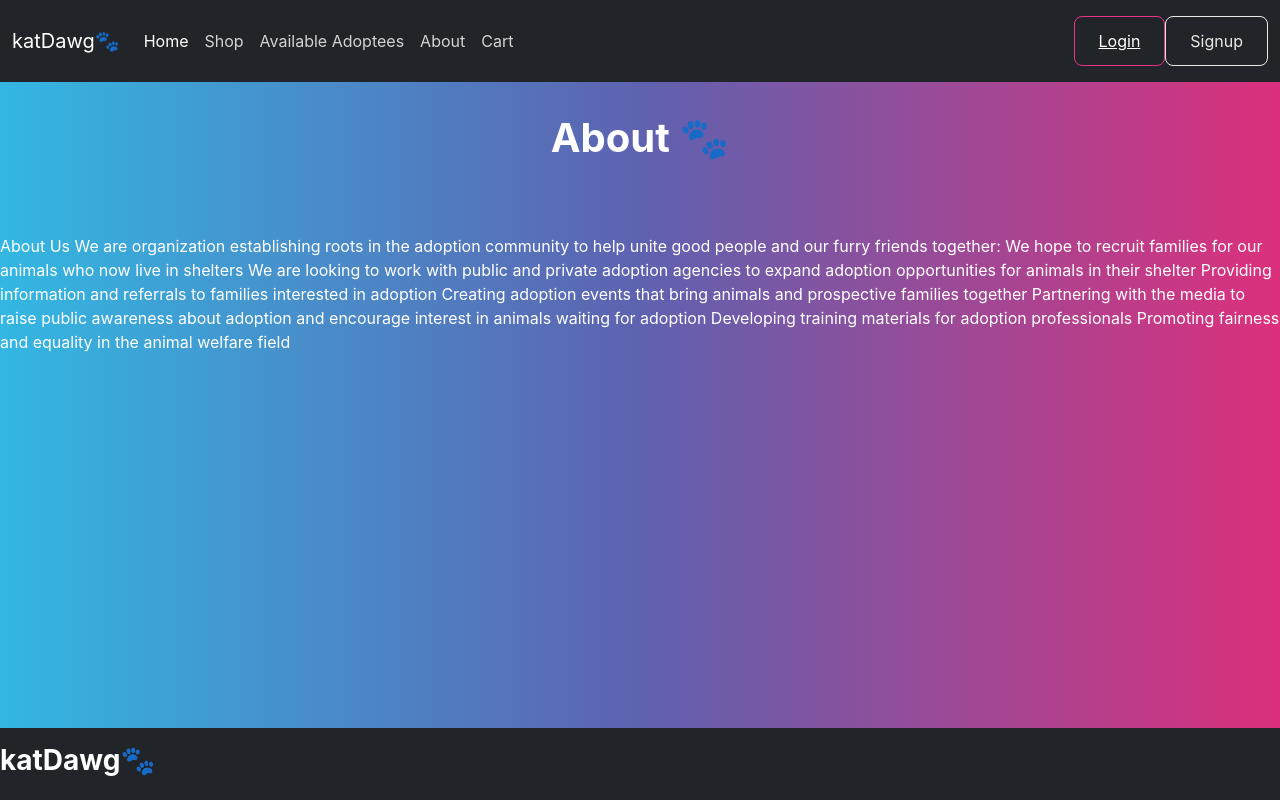
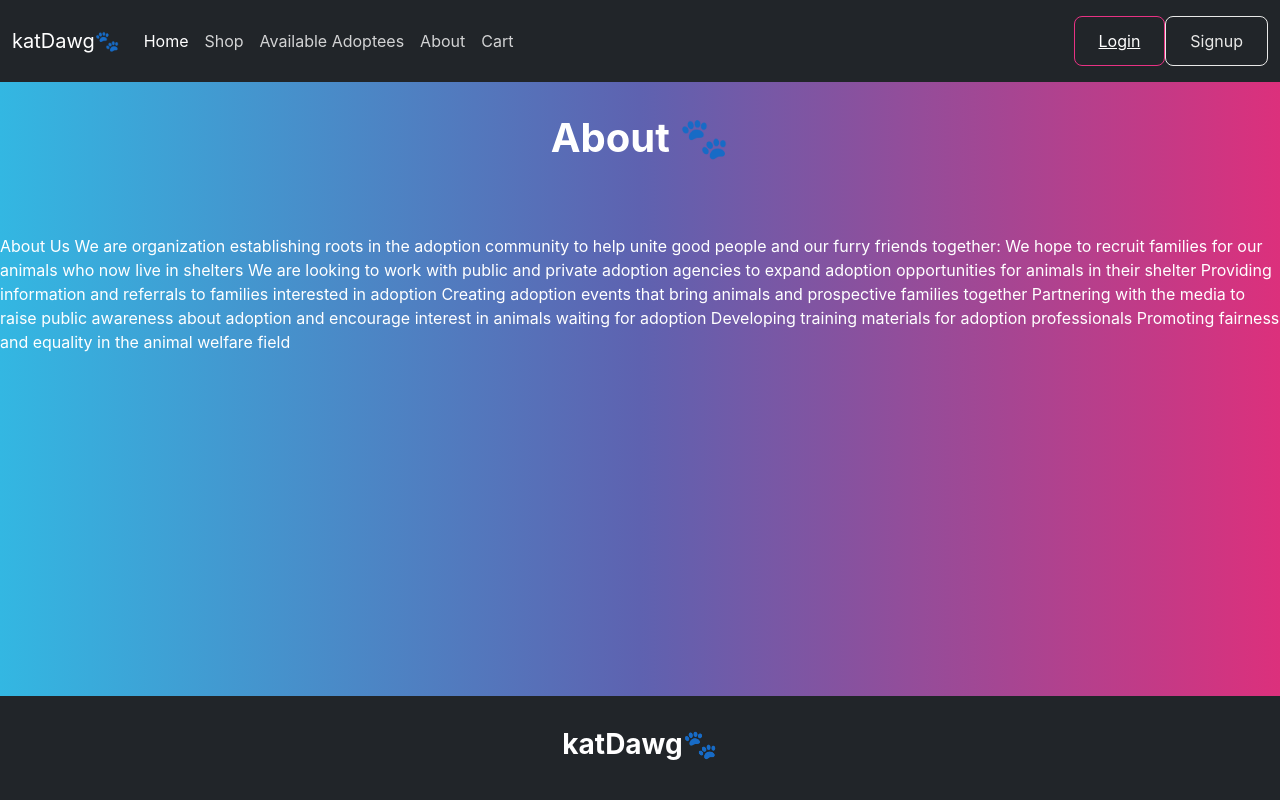
Before and after one commit to joelmartinez16/katDawg, a React (Create React App) app in the folder client/: page /About in a window 1280 px wide. Built offline with nearby package versions, Linux system fonts and the light colour scheme; no server answers.

Commit message:
adjusting footer

```diff
--- a/client/src/components/Footer.js
+++ b/client/src/components/Footer.js
@@ -1,11 +1,12 @@
 import React from 'react';
+import '../App.css'
 
 
 export default function Footer() {
 
     return (
-        <nav className="navbar navbar-expand-lg navbar-dark bg-dark fixed-bottom">
-            <footer className= "footer">
+        <nav className="navbar navbar-expand-lg navbar-dark bg-dark fixed-bottom homeH1">
+            <footer className="footer">
                 <h3>katDawg🐾</h3>
             </footer>
         </nav>
--- a/client/src/pages/Home.js
+++ b/client/src/pages/Home.js
@@ -4,7 +4,7 @@ import '../App.css'
 const Home = () => {
     return <>
 
-    <h1 class="homeH1">Kat Dawg 🐾 Pet Adoption</h1>
+    <h1 class="homeH1">katDawg🐾  Pet Adoption</h1>
        <img src="" alt="" ></img>
 
          <div class="container">
```
